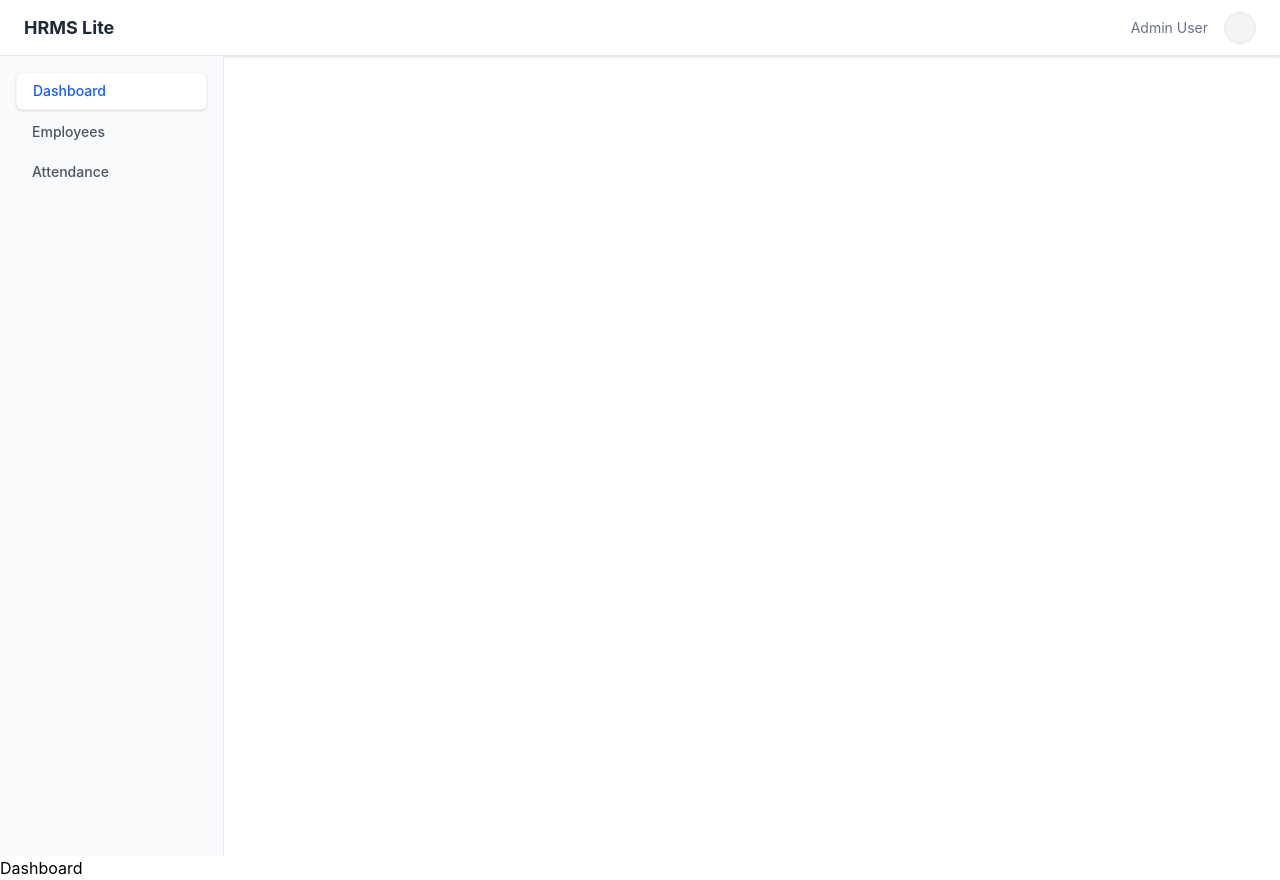
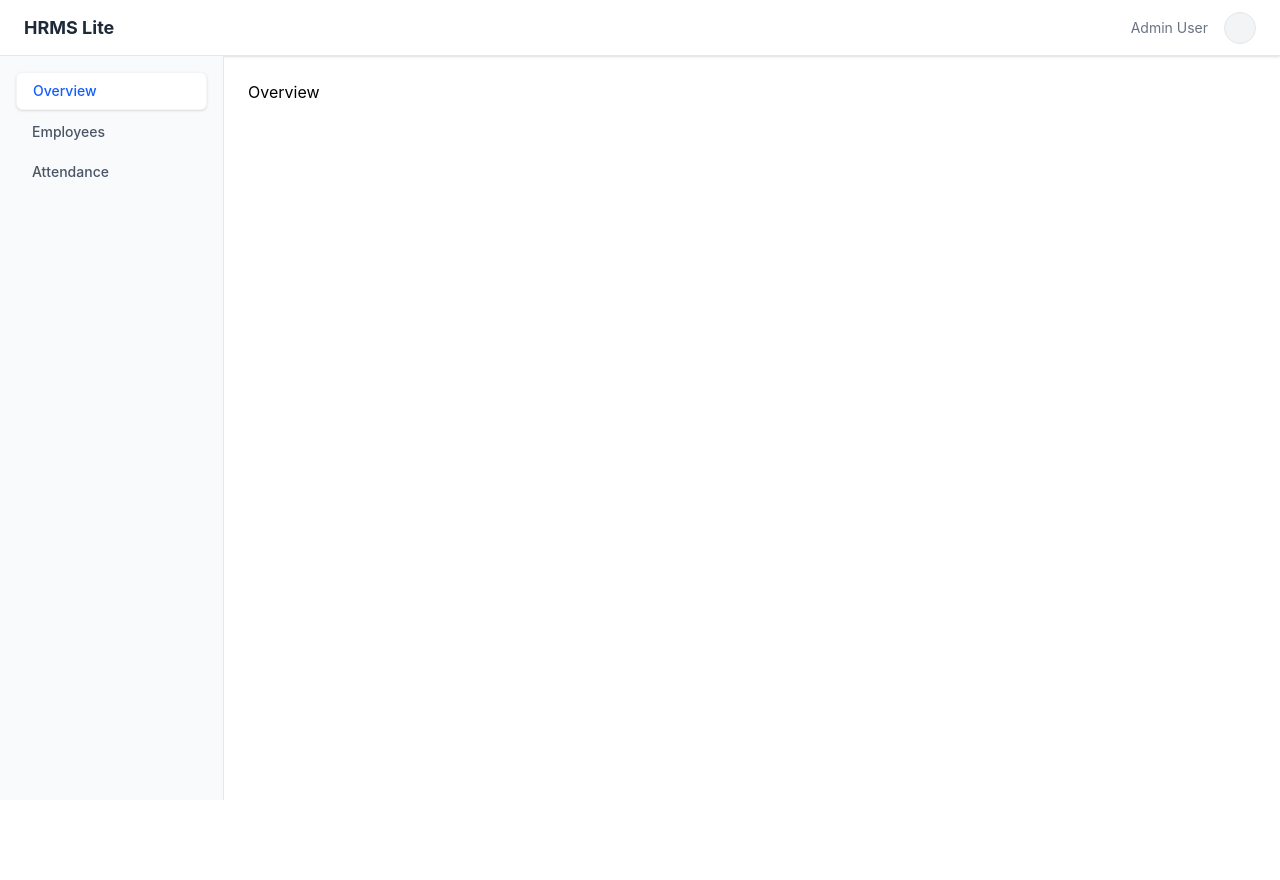
Before and after one commit to bishalbiswas-work/Human-Resource-Management-System-HRMS-Lite, a React app in the folder frontend/: page / in a window 1280 px wide. After the commit the page ends 800 px from the top, so only its background shows below. Built offline with nearby package versions, Linux system fonts and the light colour scheme; the HTML template or start-up script is replaced by a standard one.

Commit message:
added the logic on dashboard compoenent

```diff
--- a/frontend/src/components/Dashboard.tsx
+++ b/frontend/src/components/Dashboard.tsx
@@ -1,3 +1,4 @@
+import { useState } from "react";
 import Navbar from "./Navbar";
 import Sidebar from "./Sidebar";
 import Overview from "./Overview";
@@ -6,11 +7,29 @@
 
 
 const Dashboard = () => {
+    const [currentWindow, setCurrentWindow] = useState("overview");
+    const renderView = () => {
+        switch (currentWindow) {
+            case "overview":
+                return <Overview />;
+            case "employees":
+                return <EmployeeManagement />;
+            case "attendance":
+                return <AttendanceManagement />;
+            default:
+                return <Overview />;
+        }
+    }
     return (
-        <div>
+        <div className="flex flex-col h-screen overflow-hidden">
             <Navbar />
-            <Sidebar />
-            <h1>Dashboard</h1>
+            <div className="flex flex-1 overflow-hidden">
+                <Sidebar currentWindow={currentWindow} setView={setCurrentWindow} />
+                <div className="flex-1 overflow-y-auto p-6">
+                    {renderView()}
+                </div>
+            </div>
+
         </div>
     )
 }
--- a/frontend/src/components/Sidebar.tsx
+++ b/frontend/src/components/Sidebar.tsx
@@ -9,7 +9,7 @@
             <aside className="w-56 h-screen bg-gray-50 border-r border-gray-200 p-4">
                 <ul className="space-y-1">
                     <li className="px-4 py-2 rounded-md shadow-sm text-sm font-medium cursor-pointer transition-all bg-white text-blue-600 border border-gray-100">
-                        Dashboard
+                        Overview
                     </li>
                     <li className="px-4 py-2 text-sm font-medium rounded-md cursor-pointer transition-all text-gray-600 hover:bg-gray-100">
                         Employees
```
